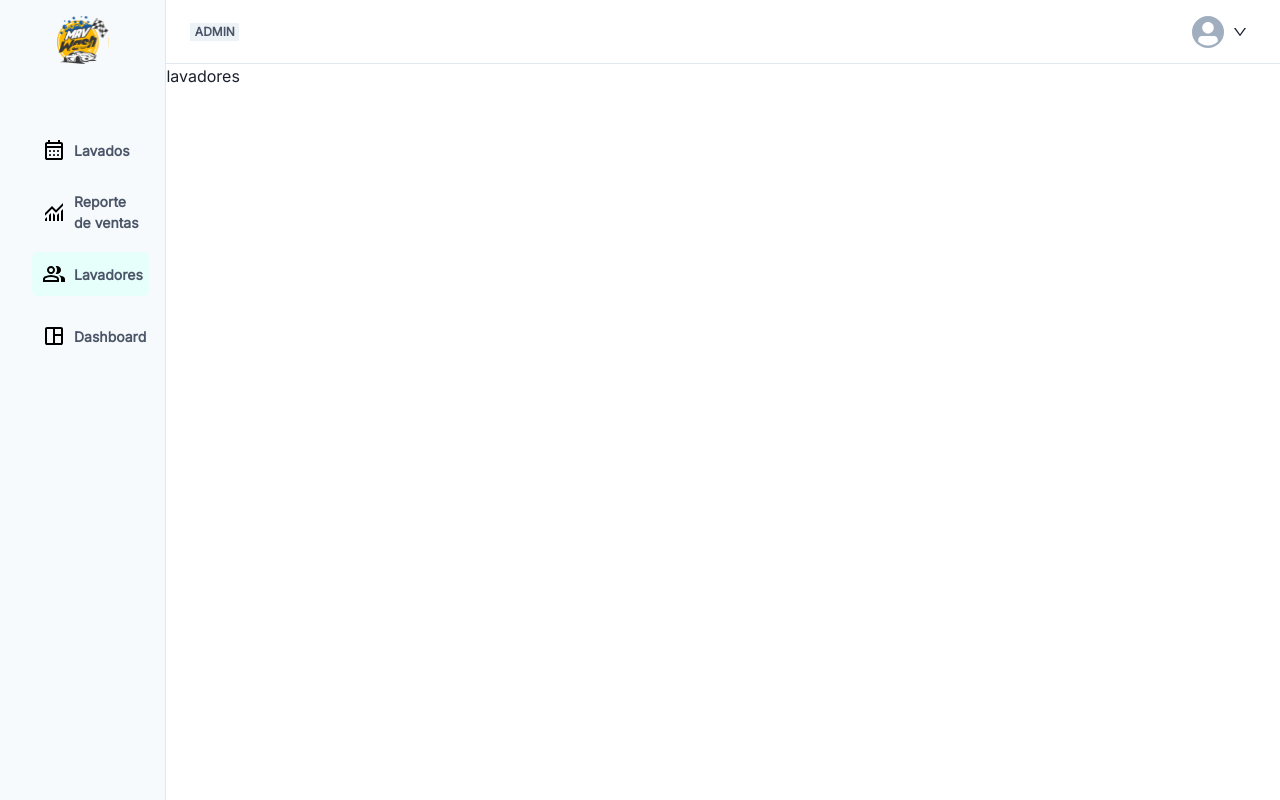
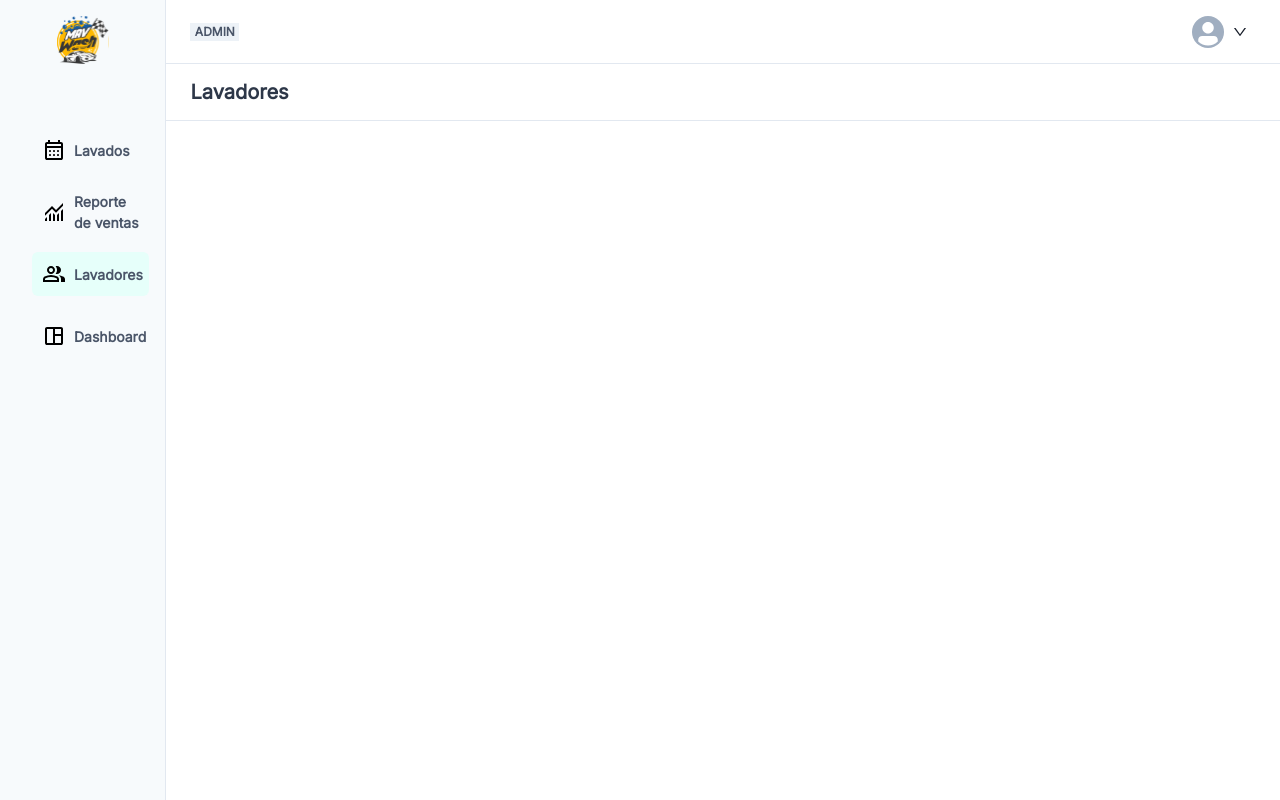
Before and after one commit to Miguel-Ruz/car-wash, a Next.js app in the folder car-wash/: page /lavadores in a window 1280 px wide. Built offline with nearby package versions, Linux system fonts and the light colour scheme.

Commit message:
add/cree componente TopBar

```diff
--- /dev/null
+++ b/car-wash/src/components/common/TopBar.tsx
@@ -0,0 +1,25 @@
+import { Box, Heading } from '@chakra-ui/react'
+import React from 'react'
+
+type Props = {
+    title: string
+}
+
+const TopBar = ({title}: Props) => {
+    return (
+        <Box
+            as="header"
+            paddingTop="16px"
+            paddingBottom="16px"
+            paddingRight="24px"
+            paddingLeft="24px"
+            borderBottom="1px solid #E2E8F0"
+        >
+            <Heading size="md" color="fontColor" fontWeight="semibold">
+                {title}
+            </Heading>
+        </Box>
+    )
+}
+
+export default TopBar
--- a/car-wash/src/pages/lavadores.tsx
+++ b/car-wash/src/pages/lavadores.tsx
@@ -1,12 +1,14 @@
+import { Box, Heading } from '@chakra-ui/react'
 import React from 'react'
 import { DashboardLayout } from '../components'
+import TopBar from '../components/common/TopBar'
 
 type Props = {}
 
 const lavadores = (props: Props) => {
   return (
     <DashboardLayout>
-      <h1>lavadores</h1>
+      <TopBar title='Lavadores'/>
     </DashboardLayout>
   )
 }
```
Also changed, not shown: car-wash/src/pages/index.tsx (+2 -12 lines).
